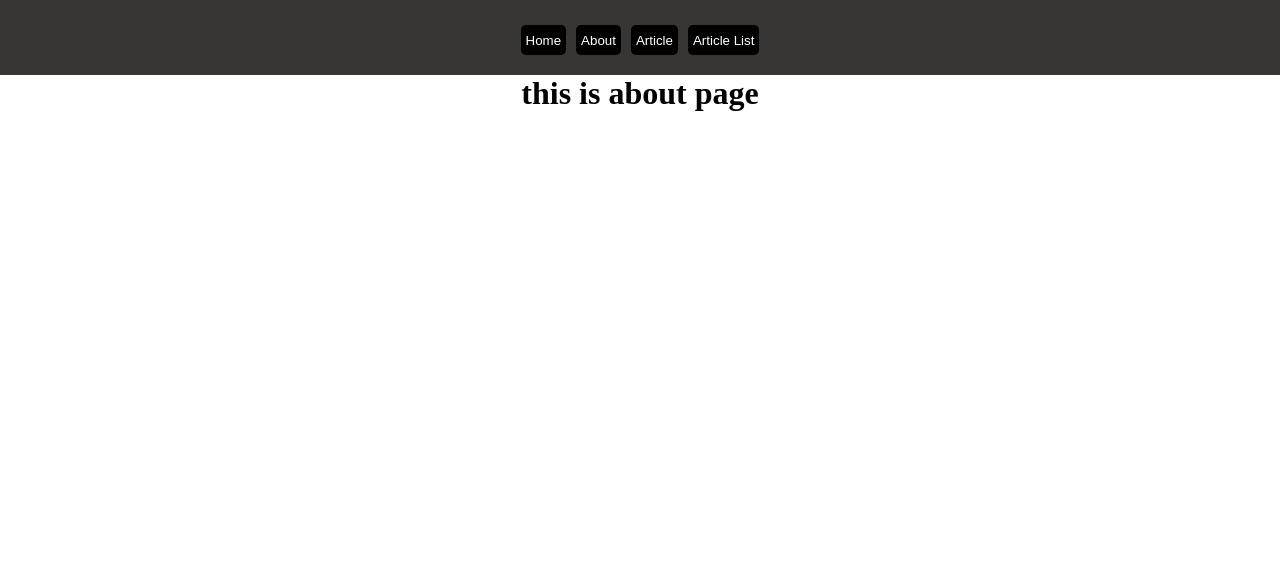
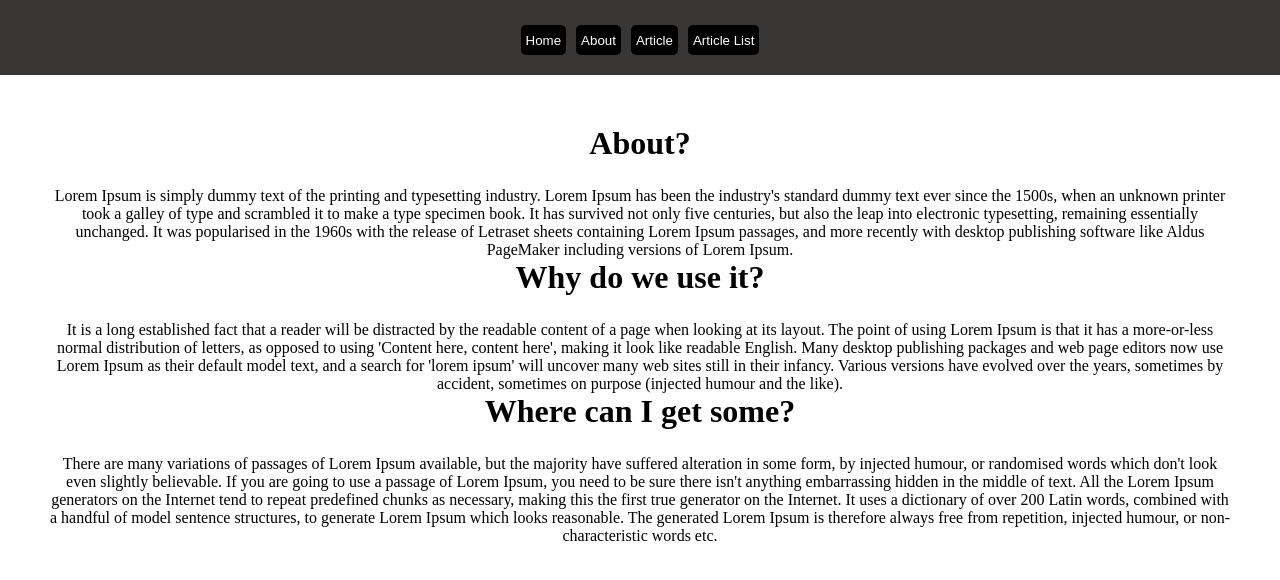
Before and after one commit to raselrzl/LinkdinCourse-ReactFull-Stack-Blog, a React (Create React App) app in the folder my-blog/: page /about in a window 1280 px wide. Shown: the top 580 px of the page. Built offline with nearby package versions, Linux system fonts and the light colour scheme.

Commit message:
creating and linking the articles list

```diff
--- a/my-blog/src/App.css
+++ b/my-blog/src/App.css
@@ -43,11 +43,8 @@
   margin-bottom:25px
 }
 
-button:active{
-  background-color: green;
-
-
+.navbar__link--active {
+  border-bottom: 3px solid #29b6f6;
+  background-color: bisque;
+  transition: border-bottom .5s ease-in-out;
 }
-a:active {
-  background-color: green;
-}
--- a/my-blog/src/Components/Navbar.js
+++ b/my-blog/src/Components/Navbar.js
@@ -1,5 +1,6 @@
 import React from 'react';
 import {Link} from 'react-router-dom'
+import '../App.css';
 
 export default function Navbar() {
   return <div >
@@ -7,24 +8,24 @@
                 <ul>
                     <button>
                     <li>
-                        <Link to="/" className='nav-items'>Home</Link>
+                        <Link to="/" className='nav-items' activeClassName="navbar__link--active" >Home</Link>
                     </li>
                     </button>
 
                    <button>
                    <li>
-                        <Link to="/about">About</Link>
+                        <Link to="/about" activeClassName="navbar__link--active">About</Link>
                     </li>
                    </button>
 
                     <button>
                     <li>
-                        <Link to="/article" >Article</Link>
+                        <Link to="/article" activeClassName="navbar__link--active">Article</Link>
                     </li>
                     </button>
                     <button>
                     <li>
-                        <Link to="/articles-list">Article List</Link>
+                        <Link to="/articles-list" activeClassName="navbar__link--active">Article List</Link>
                     </li>
                     </button>
 
--- a/my-blog/src/Pages/About.js
+++ b/my-blog/src/Pages/About.js
@@ -1,7 +1,12 @@
 import React from 'react';
 
 export default function About() {
-  return <div>
-      <h1>this is about page</h1>
-  </div>;
+  return <div className='contents'>
+                <h1>About?</h1>
+                <p>Lorem Ipsum is simply dummy text of the printing and typesetting industry. Lorem Ipsum has been the industry's standard dummy text ever since the 1500s, when an unknown printer took a galley of type and scrambled it to make a type specimen book. It has survived not only five centuries, but also the leap into electronic typesetting, remaining essentially unchanged. It was popularised in the 1960s with the release of Letraset sheets containing Lorem Ipsum passages, and more recently with desktop publishing software like Aldus PageMaker including versions of Lorem Ipsum.</p>
+                <h1>Why do we use it?</h1>
+                <p> It is a long established fact that a reader will be distracted by the readable content of a page when looking at its layout. The point of using Lorem Ipsum is that it has a more-or-less normal distribution of letters, as opposed to using 'Content here, content here', making it look like readable English. Many desktop publishing packages and web page editors now use Lorem Ipsum as their default model text, and a search for 'lorem ipsum' will uncover many web sites still in their infancy. Various versions have evolved over the years, sometimes by accident, sometimes on purpose (injected humour and the like).</p>
+                <h1>Where can I get some?</h1>
+                <p> There are many variations of passages of Lorem Ipsum available, but the majority have suffered alteration in some form, by injected humour, or randomised words which don't look even slightly believable. If you are going to use a passage of Lorem Ipsum, you need to be sure there isn't anything embarrassing hidden in the middle of text. All the Lorem Ipsum generators on the Internet tend to repeat predefined chunks as necessary, making this the first true generator on the Internet. It uses a dictionary of over 200 Latin words, combined with a handful of model sentence structures, to generate Lorem Ipsum which looks reasonable. The generated Lorem Ipsum is therefore always free from repetition, injected humour, or non-characteristic words etc.</p>
+       </div>;
 }
--- a/my-blog/src/Pages/Article.js
+++ b/my-blog/src/Pages/Article.js
@@ -1,17 +1,16 @@
 import React from 'react';
-import  { useParams } from 'react-router-dom';
-import ArticleContent from './ArticleContent'
+import { useParams } from "react-router-dom";
+import articleContent from './ArticleContent'
+
 export default function Article() {
-  const {name}=useParams();
-  const article=ArticleContent.find(article=>article.name===name);
-  if(!article) return <h1>Article doent exist</h1>
-  return (<div>
-      <h1>{article.title}</h1>
-      {ArticleContent.map((paragraph, key)=>{(
-        <p key={key}>{paragraph}</p>
-      )
+  const { name } = useParams();
+  const article=articleContent.find(article=>article.name===name);
+  return (<div className='contents'>
+                <h1>{article.title}</h1>
+                {article.content.map((pargraph, key)=>(
+                  <p key={key}>{pargraph}</p>
+                ))}
 
-      })}
-  </div>
+        </div>
   );
 }
--- a/my-blog/src/Pages/ArticleContent.js
+++ b/my-blog/src/Pages/ArticleContent.js
@@ -1,14 +1,15 @@
 const articles=[
     {
-    name:'Learn-JS',
-    title:'The fastest way to learn js',
-    content:`hello jshello jshello jshello jshello jshello js`
+    name:'js',
+    title:'What is JS',
+    content:[`Lorem Ipsum is simply dummy text of the printing and typesetting industry.`,`Lorem Ipsum has been the industry's standard dummy text ever since the 1500s, when an unknown printer took a galley of type and scrambled it to make a type specimen book. It has survived not only five centuries, but also the leap into electronic typesetting, remaining essentially unchanged. It was popularised in the 1960s with the release of Letraset sheets containing Lorem Ipsum passages, and more recently with desktop publishing software like Aldus PageMaker including versions of Lorem Ipsum.`]
     },
-   {
-    name:'Learn-React',
-    title:'The fastest way to learn React',
-    content:`hello reacthello reacthello reacthello react`
-   }
+
+    {
+        name:'react',
+        title:'What is React',
+        content:[`Lorem Ipsum is simply dummy text of the printing and typesetting industry.`,`Lorem Ipsum has been the industry's standard dummy text ever since the 1500s, when an unknown printer took a galley of type and scrambled it to make a type specimen book. It has survived not only five centuries, but also the leap into electronic typesetting, remaining essentially unchanged. It was popularised in the 1960s with the release of Letraset sheets containing Lorem Ipsum passages, and more recently with desktop publishing software like Aldus PageMaker including versions of Lorem Ipsum.`]
+        },
 ]
 
-export default articles
+export default articles;
--- a/my-blog/src/Pages/ArticleList.js
+++ b/my-blog/src/Pages/ArticleList.js
@@ -1,7 +1,7 @@
 import React from 'react';
 
 export default function ArticleList() {
-  return <div>
-      <h1>Article list page</h1>
-  </div>;
+  return <div className='contents'>
+                <h1>Articles list</h1>
+        </div>;
 }
--- a/my-blog/src/Pages/Home.js
+++ b/my-blog/src/Pages/Home.js
@@ -2,11 +2,11 @@
 
 export default function Home() {
   return <div className='contents'>
-                <h1>Hello, Blog</h1>
-                <p> Hello, Blog Hello, Blog Hello, Blog Hello, Blog Hello, Blog Hello, Blog Hello, Blog Hello, Blog Hello, Blog Hello, Blog Hello, Blog Hello, Blog</p>
-                <h1>Hello, Blog</h1>
-                <p> Hello, Blog Hello, Blog Hello, Blog Hello, Blog Hello, Blog Hello, Blog Hello, Blog Hello, Blog Hello, Blog Hello, Blog Hello, Blog Hello, Blog</p>
-                <h1>Hello, Blog</h1>
-                <p> Hello, Blog Hello, Blog Hello, Blog Hello, Blog Hello, Blog Hello, Blog Hello, Blog Hello, Blog Hello, Blog Hello, Blog Hello, Blog Hello, Blog</p>
+                <h1>What is Lorem Ipsum?</h1>
+                <p>Lorem Ipsum is simply dummy text of the printing and typesetting industry. Lorem Ipsum has been the industry's standard dummy text ever since the 1500s, when an unknown printer took a galley of type and scrambled it to make a type specimen book. It has survived not only five centuries, but also the leap into electronic typesetting, remaining essentially unchanged. It was popularised in the 1960s with the release of Letraset sheets containing Lorem Ipsum passages, and more recently with desktop publishing software like Aldus PageMaker including versions of Lorem Ipsum.</p>
+                <h1>Why do we use it?</h1>
+                <p> It is a long established fact that a reader will be distracted by the readable content of a page when looking at its layout. The point of using Lorem Ipsum is that it has a more-or-less normal distribution of letters, as opposed to using 'Content here, content here', making it look like readable English. Many desktop publishing packages and web page editors now use Lorem Ipsum as their default model text, and a search for 'lorem ipsum' will uncover many web sites still in their infancy. Various versions have evolved over the years, sometimes by accident, sometimes on purpose (injected humour and the like).</p>
+                <h1>Where can I get some?</h1>
+                <p> There are many variations of passages of Lorem Ipsum available, but the majority have suffered alteration in some form, by injected humour, or randomised words which don't look even slightly believable. If you are going to use a passage of Lorem Ipsum, you need to be sure there isn't anything embarrassing hidden in the middle of text. All the Lorem Ipsum generators on the Internet tend to repeat predefined chunks as necessary, making this the first true generator on the Internet. It uses a dictionary of over 200 Latin words, combined with a handful of model sentence structures, to generate Lorem Ipsum which looks reasonable. The generated Lorem Ipsum is therefore always free from repetition, injected humour, or non-characteristic words etc.</p>
        </div>;
 }
```
